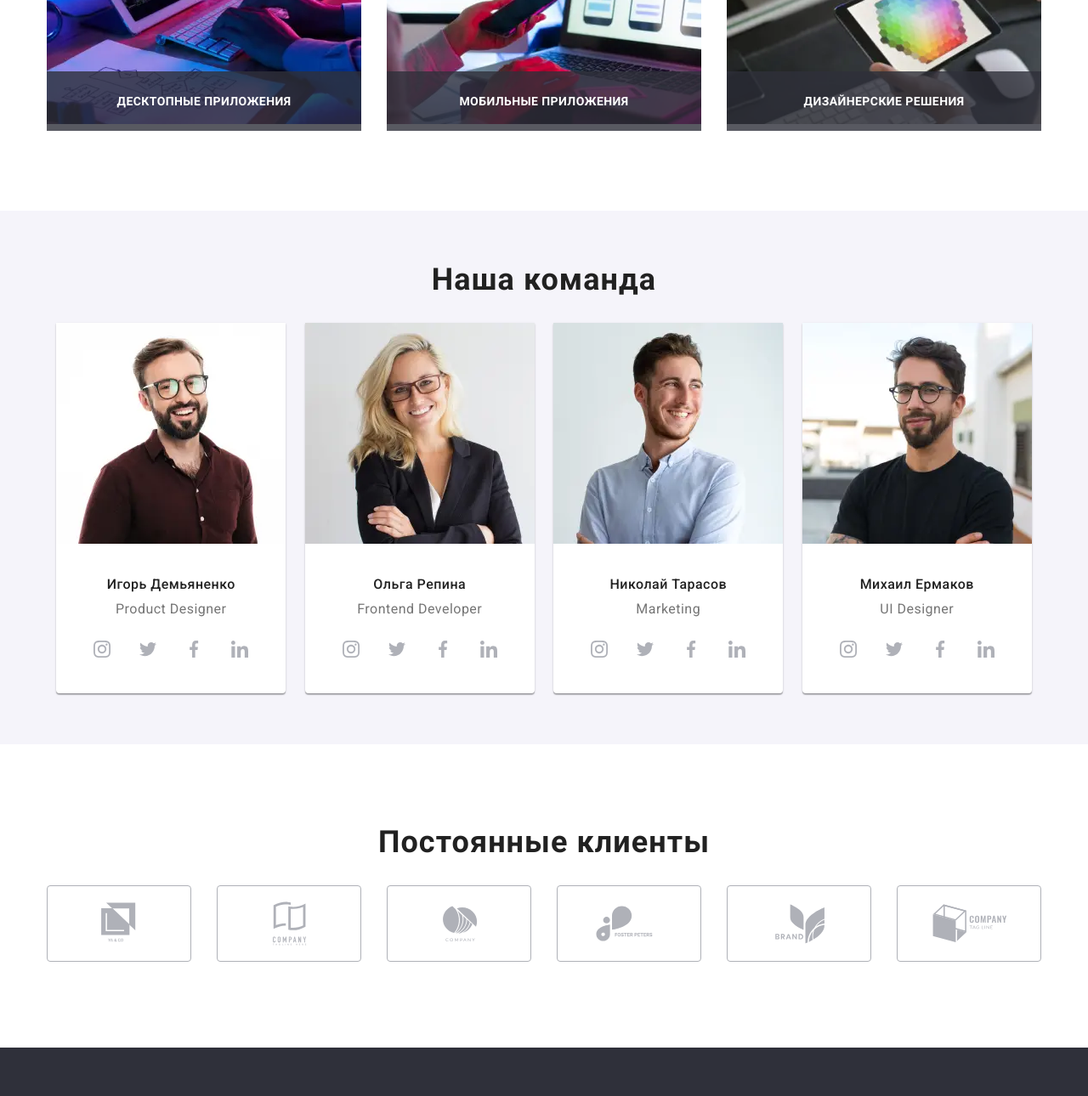
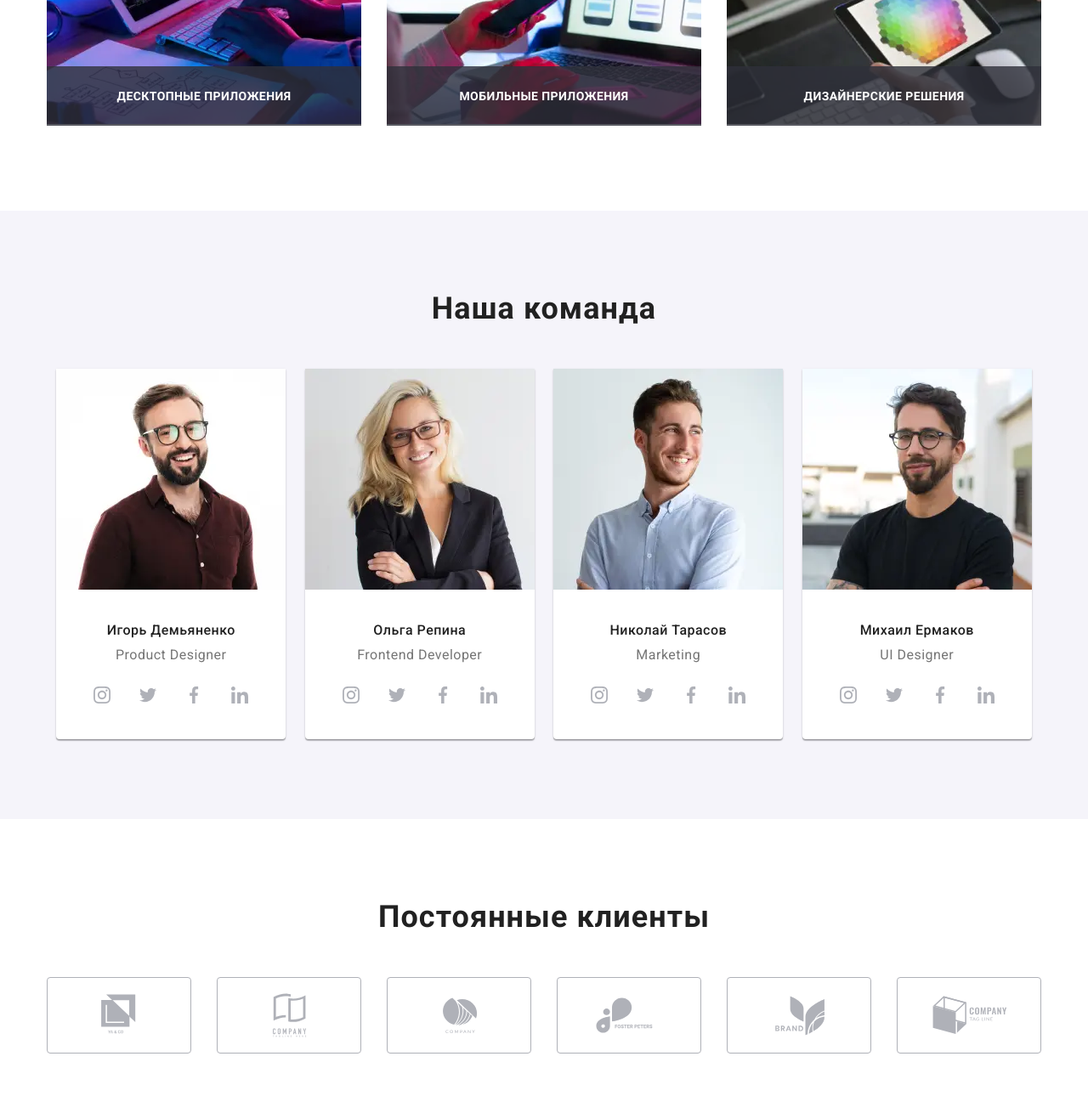
Before and after one commit to RBord/goit-markup-hw-08, a plain HTML site: page index.html in a window 1280 px wide. Shown: the part 1360-2650 px from the top of the page at 85% size. Drawn offline with nearby package versions, Linux system fonts and the light colour scheme.

Commit message:
Правки адаптив - финиш

```diff
--- a/sass/layout/_clients.scss
+++ b/sass/layout/_clients.scss
@@ -6,6 +6,9 @@
 }
 .client.title {
     margin-bottom: 30px;
+    @media screen and (min-width: 1200px) {
+        margin-bottom: 50px;
+    }
 }
 .client-link {
     display: inline-flex;
--- a/sass/layout/_portfolio.scss
+++ b/sass/layout/_portfolio.scss
@@ -12,7 +12,7 @@
     display: inline-block;
 }
 
-@media screen and (min-width: 480px) and (max-width: 767px) {
+@media screen and (min-width: 320px) and (max-width: 767px) {
     .list-item:first-child {
         margin-bottom: 15px;
     }
--- a/sass/layout/_team.scss
+++ b/sass/layout/_team.scss
@@ -4,10 +4,17 @@
     background-color:var(--primary-bcg-clr-btn);
     padding-top: 60px;
     padding-bottom: 60px;
+    @media screen and (min-width: 1200px) {
+        padding-top: 94px;
+        padding-bottom: 94px;
+    }
 }
 
 .team.title {
     margin-bottom: 30px;
+    @media screen and (min-width: 1200px) {
+        margin-bottom: 50px;
+    }
 }
 
 .team-list-item {
--- a/sass/layout/_works.scss
+++ b/sass/layout/_works.scss
@@ -22,7 +22,7 @@
     }
     .text-on-img {
         position: absolute;
-        bottom: 0;
+        bottom: 6px;
         left: 0;
 
         width: 100%;
```
Also changed, not shown: css/main.css, css/main.min.css, 2 other files.
